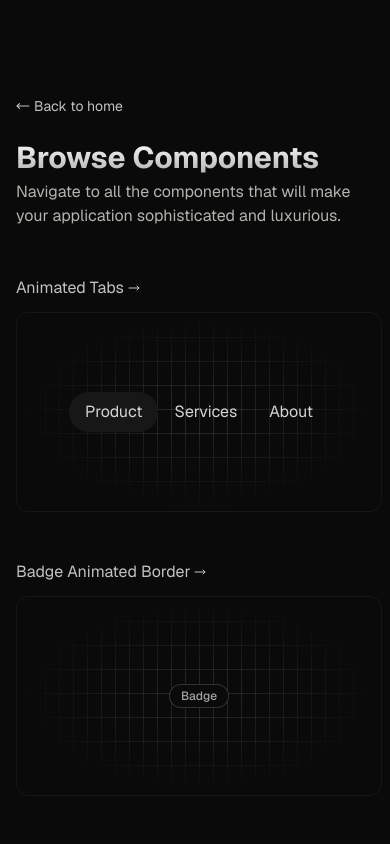
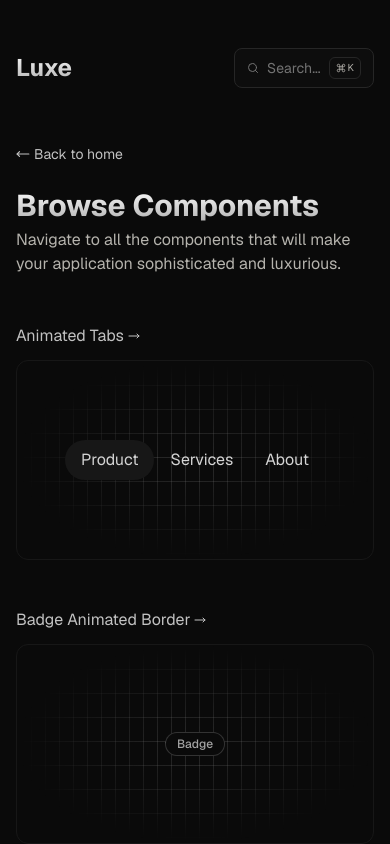
Before and after one commit to guhrodrrigues/luxe, a Next.js app: page /ui in a window 390 px wide. Shown: the top 844 px of the page. Built offline with nearby package versions, Linux system fonts and the light colour scheme.

Commit message:
feat: add responsive ComponentsList

```diff
--- a/src/app/ui/[slug]/page.tsx
+++ b/src/app/ui/[slug]/page.tsx
@@ -88,7 +88,7 @@ export default async function ComponentPage({
   const twConfig = JSON.stringify(component.twConfig, null, 2);
 
   return (
-    <main className="my-24">
+    <main className="my-2 xl:my-24">
       <section className="space-y-6">
         <Link
           href="/ui"
--- a/src/app/ui/page.tsx
+++ b/src/app/ui/page.tsx
@@ -17,7 +17,7 @@ export const metadata: Metadata = {
 
 export default function UiPage() {
   return (
-    <main className="my-24 space-y-12">
+    <main className="my-2 xl:my-24 space-y-12">
       <section className="flex flex-col gap-6">
         <Link
           href="/"
--- a/src/components/component-page/ComponentsList.tsx
+++ b/src/components/component-page/ComponentsList.tsx
@@ -25,14 +25,14 @@ export function ComponentsList() {
   );
 
   return (
-    <aside className="fixed bottom-0 top-0 w-[250px] hidden xl:block h-full">
-      <div className="flex flex-col gap-6 px-6">
-        <Link href="/" className="flex w-fit mt-10 select-none">
+    <aside className="max-xl:relative fixed bottom-0 top-0 xl:w-[250px] h-full max-xl:py-12">
+      <div className="max-xl:items-center max-xl:justify-between flex xl:flex-col gap-6 xl:px-6">
+        <Link href="/" className="flex w-fit xl:mt-10 select-none">
           <h1 className="text-2xl font-bold text-gradient">Luxe</h1>
         </Link>
         <button
           onClick={() => setShowCommandMenu(true)}
-          className="bg-background-muted flex items-center justify-between gap-2 px-3 py-2 w-full rounded-lg border text-sm border-border duration-300 hover:bg-neutral-900"
+          className="bg-background-muted flex items-center justify-between gap-2 px-3 py-2 rounded-lg border text-sm border-border duration-300 hover:bg-neutral-900"
         >
           <span className="flex items-center gap-2 text-neutral-500">
             <SearchIcon size={12} />
@@ -44,7 +44,7 @@ export function ComponentsList() {
         </button>
       </div>
       <nav
-        className="overflow-y-auto h-full pt-8"
+        className="overflow-y-auto h-full pt-8 max-xl:hidden"
         style={{
           maskImage:
             "linear-gradient(#0d0d0d,#0d0d0d,transparent 0,#0d0d0d 40px,#0d0d0d calc(100% - 200px),transparent)",
--- a/src/components/ui/inputs/InputFocusBlur.tsx
+++ b/src/components/ui/inputs/InputFocusBlur.tsx
@@ -71,7 +71,7 @@ export const InputFocusBlur = forwardRef<HTMLInputElement, InputFocusBlurProps>(
         };
 
     return (
-      <div className="min-w-[300px]">
+      <div className="w-full max-w-[300px]">
         <div
           className={baseStyle({ error: isError, disabled })}
           data-filled={isFilled}
```
